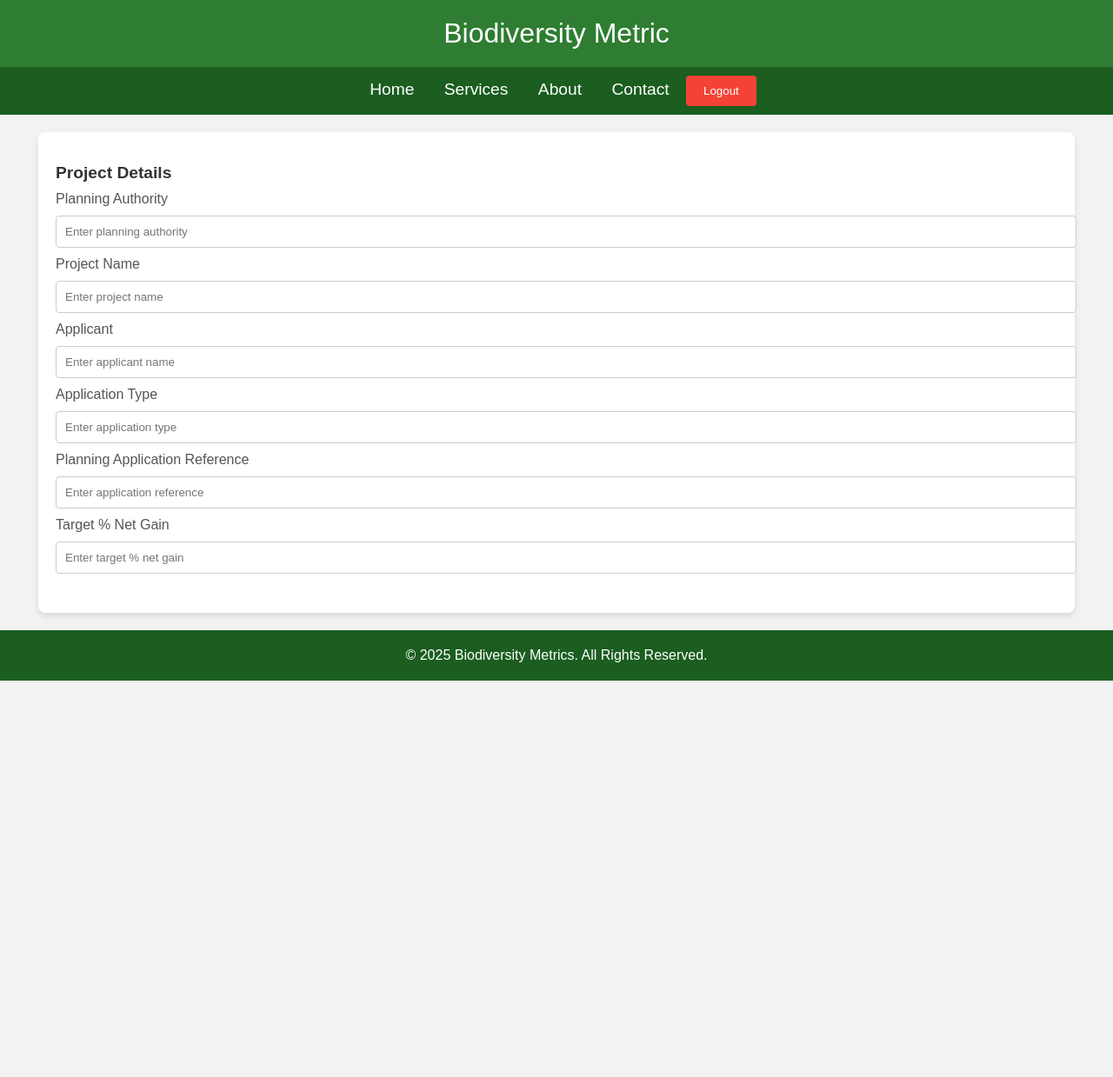
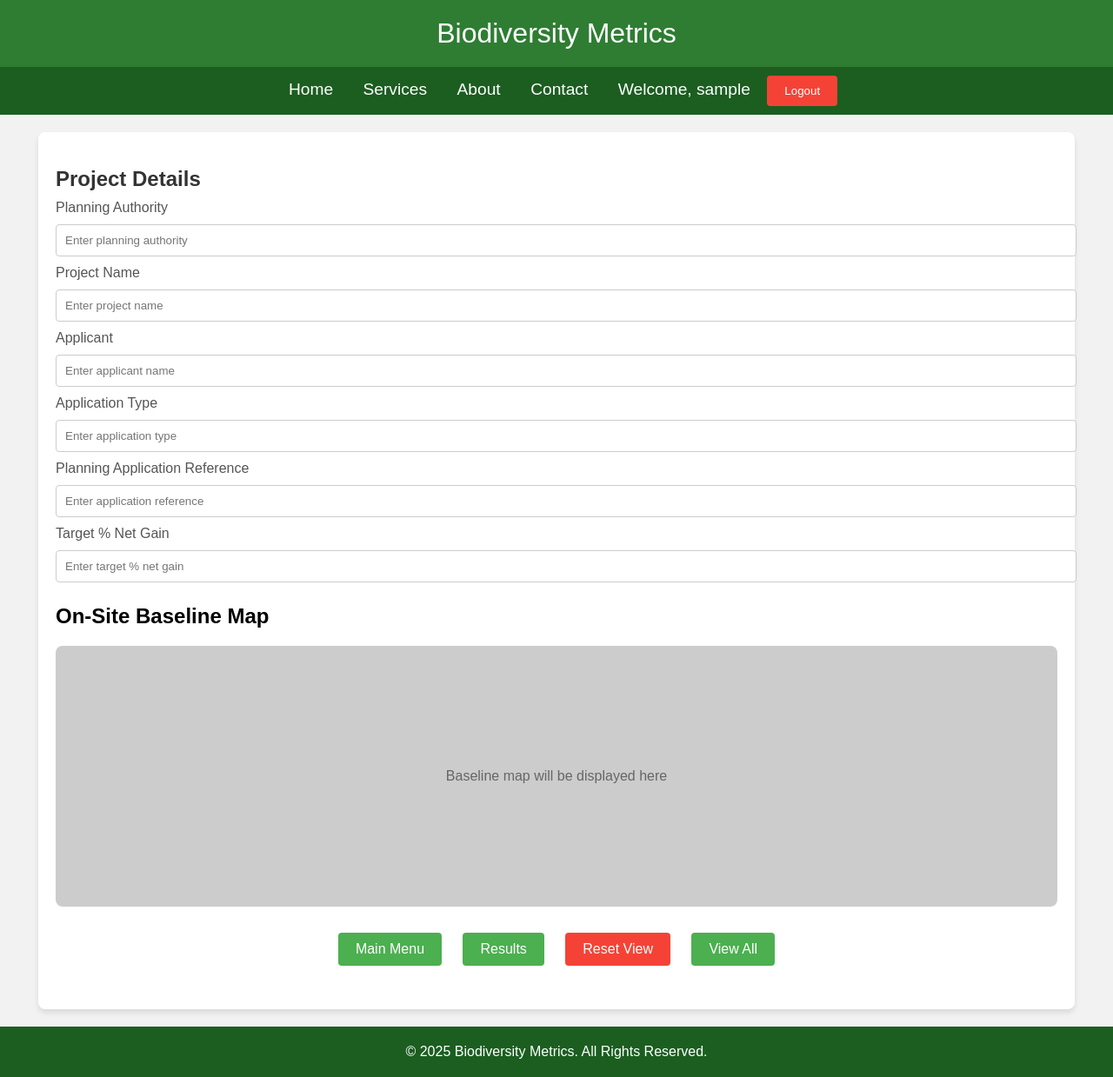
Before and after one commit to imtauqir-netops/biodiversity-metric, a plain HTML site: page biodiversity_metric.html in a window 1280 px wide. Shown: the whole page at 87% size. Before the commit the page ends 800 px from the top, so only its background shows below. Drawn offline with Linux system fonts and the light colour scheme; sample sign-in values are in the browser's storage.

```diff
--- a/biodiversity_metric.html
+++ b/biodiversity_metric.html
@@ -32,6 +32,23 @@
         nav a:hover {
             text-decoration: underline;
         }
+        nav .username {
+            color: white;
+            font-size: 1.2em;
+            margin-left: 15px;
+        }
+        nav .logout-button {
+            padding: 10px 20px;
+            background-color: #f44336;
+            color: white;
+            border: none;
+            border-radius: 4px;
+            cursor: pointer;
+            margin-left: 15px;
+        }
+        nav .logout-button:hover {
+            background-color: #e53935;
+        }
         .container {
             width: 90%;
             max-width: 1200px;
@@ -46,7 +63,7 @@
         }
         .form-section h2 {
             margin-bottom: 10px;
-            font-size: 1.2em;
+            font-size: 1.5em;
             color: #333;
         }
         .form-section input, .form-section select {
@@ -61,6 +78,39 @@
             margin: 5px 0;
             color: #555;
         }
+        .button-section {
+            text-align: center;
+            margin: 20px 0;
+        }
+        .button-section button {
+            padding: 10px 20px;
+            margin: 10px;
+            font-size: 1em;
+            border: none;
+            border-radius: 4px;
+            cursor: pointer;
+        }
+        .button-primary {
+            background-color: #4CAF50;
+            color: white;
+        }
+        .button-secondary {
+            background-color: #f44336;
+            color: white;
+        }
+        .map-section {
+            margin: 20px 0;
+        }
+        .map-placeholder {
+            width: 100%;
+            height: 300px;
+            background: #ccc;
+            border-radius: 8px;
+            display: flex;
+            justify-content: center;
+            align-items: center;
+            color: #666;
+        }
         footer {
             text-align: center;
             padding: 20px 0;
@@ -68,22 +118,11 @@
             color: white;
             margin-top: 20px;
         }
-        .logout-button {
-            padding: 10px 20px;
-            background-color: #f44336;
-            color: white;
-            border: none;
-            border-radius: 4px;
-            cursor: pointer;
-        }
-        .logout-button:hover {
-            background-color: #e53935;
-        }
     </style>
 </head>
 <body>
     <header>
-        Biodiversity Metric
+        Biodiversity Metrics
     </header>
 
     <nav>
@@ -91,10 +130,12 @@
         <a href="services.html">Services</a>
         <a href="about.html">About</a>
         <a href="contact.html">Contact</a>
-        <button class="logout-button" onclick="logout()" style="display: none;" id="logout-button">Logout</button>
+        <span class="username" id="welcome-username" style="display: none;"></span>
+        <button class="logout-button" id="logout-button" style="display: none;" onclick="logout()">Logout</button>
     </nav>
 
     <div class="container">
+        <!-- Project Details Section -->
         <div class="form-section">
             <h2>Project Details</h2>
             <label for="planning-authority">Planning Authority</label>
@@ -115,6 +156,20 @@
             <label for="target-gain">Target % Net Gain</label>
             <input type="number" id="target-gain" placeholder="Enter target % net gain">
         </div>
+
+        <!-- Map Section -->
+        <div class="map-section">
+            <h2>On-Site Baseline Map</h2>
+            <div class="map-placeholder">Baseline map will be displayed here</div>
+        </div>
+
+        <!-- Buttons Section -->
+        <div class="button-section">
+            <button class="button-primary">Main Menu</button>
+            <button class="button-primary">Results</button>
+            <button class="button-secondary">Reset View</button>
+            <button class="button-primary">View All</button>
+        </div>
     </div>
 
     <footer>
@@ -122,19 +177,27 @@
     </footer>
 
     <script>
+        // Check if the user is logged in and set the welcome message
+        const isLoggedIn = sessionStorage.getItem('loggedIn');
+        const username = sessionStorage.getItem('username');
+
+        if (isLoggedIn && username) {
+            const welcomeElement = document.getElementById('welcome-username');
+            welcomeElement.textContent = `Welcome, ${username}`;
+            welcomeElement.style.display = 'inline';
+
+            const logoutButton = document.getElementById('logout-button');
+            logoutButton.style.display = 'inline';
+        } else {
+            // Redirect to login if not logged in
+            window.location.href = 'login.html';
+        }
+
         function logout() {
             sessionStorage.removeItem('loggedIn');
             sessionStorage.removeItem('username');
             window.location.href = 'login.html';
         }
-
-        // Show logout button if logged in
-        const isLoggedIn = sessionStorage.getItem('loggedIn');
-        if (isLoggedIn) {
-            document.getElementById('logout-button').style.display = 'inline';
-        } else {
-            window.location.href = 'login.html'; // Redirect to login if not logged in
-        }
     </script>
 </body>
 </html>
```
Also changed, not shown: login.html (+11 -20 lines).
